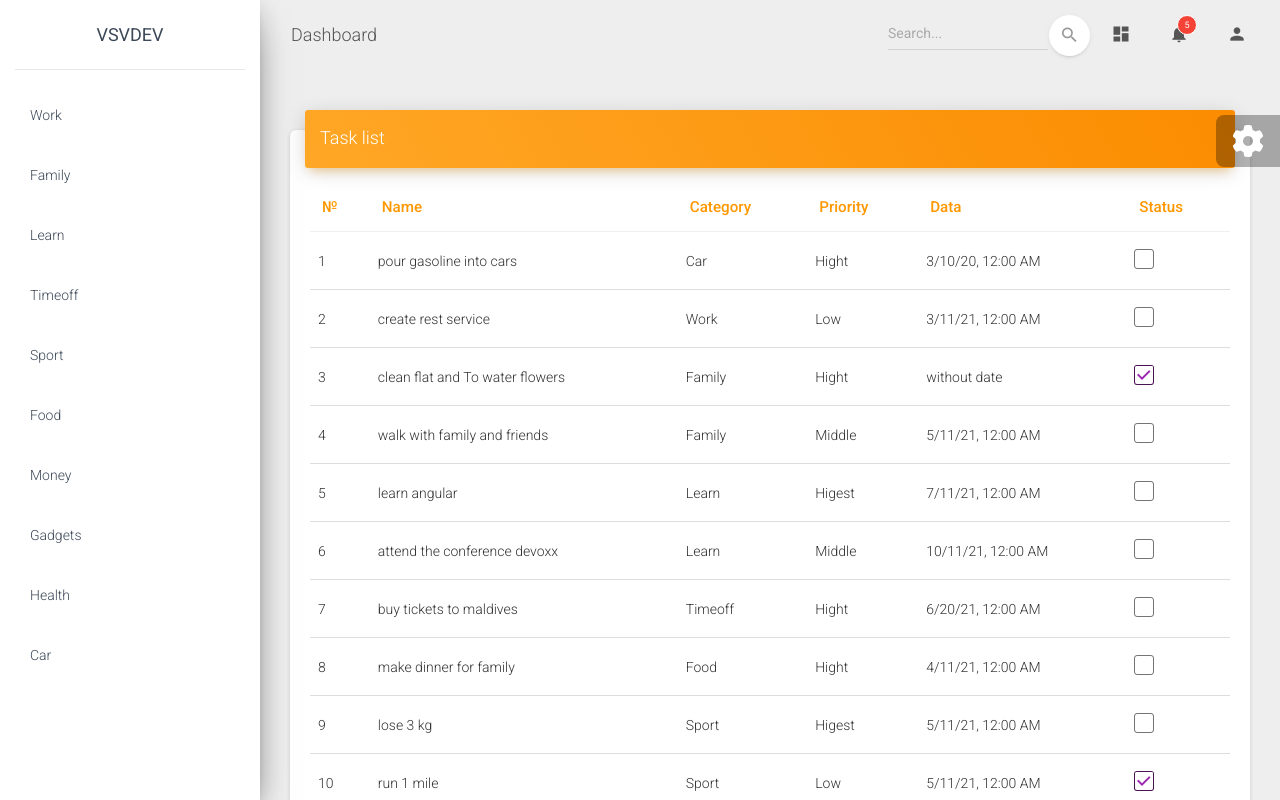
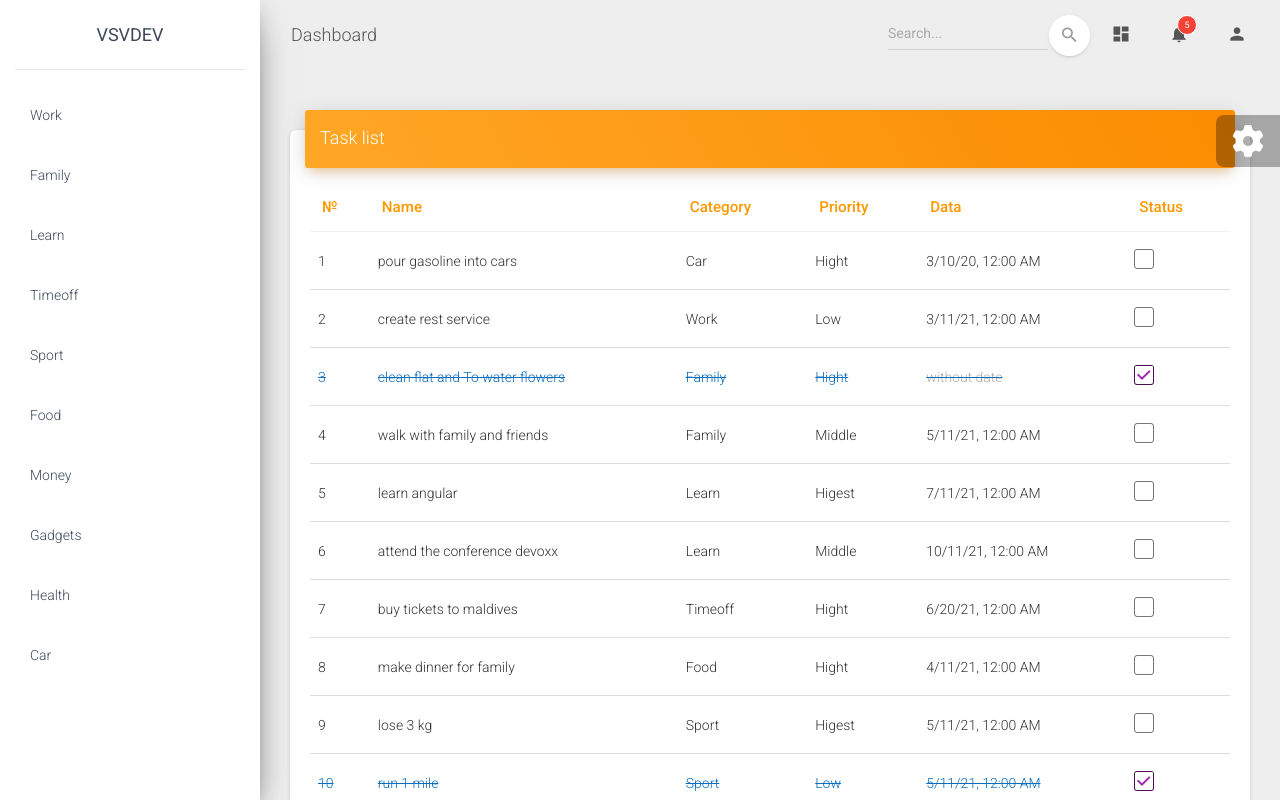
Before and after one commit to vsvdevua/afirstAngular, an Angular app: page / in a window 1280 px wide. Shown: the top 800 px of the page. Built offline with nearby package versions, Linux system fonts and the light colour scheme.

Commit message:
added strikethrough text when is done, gray to undefined value

```diff
--- a/src/app/views/tasks/tasks.component.css
+++ b/src/app/views/tasks/tasks.component.css
@@ -0,0 +1,7 @@
+.completed{
+  text-decoration: line-through;
+  color: #0a6ebd;
+}
+.novalue{
+  color: #adadad;
+}
--- a/src/app/views/tasks/tasks.component.html
+++ b/src/app/views/tasks/tasks.component.html
@@ -15,16 +15,17 @@
 
       </thead>
       <tbody>
-      <tr *ngFor="let task of tasks; let i = index">
+      <tr *ngFor="let task of tasks; let i = index" [class.completed]="task.completed">
         <td>{{i+1}}</td>
         <td>{{task.title}}</td>
-        <td>{{task.category != null ? task.category.title : 'without category'}}</td>
-        <td>{{task.priority != null ? task.priority.title : 'without priority'}}</td>
-        <td>{{task.date != null ? (task.date | date : 'short') : 'without date'}}</td>
+        <td [class.novalue]="task.category == null">{{task.category != null ? task.category.title : 'without category'}}</td>
+        <td [class.novalue]="task.priority == null">{{task.priority != null ? task.priority.title : 'without priority'}}</td>
+        <td [class.novalue]="task.date == null">{{task.date != null ? (task.date | date : 'short') : 'without date'}}</td>
         <td>
           <div class="form-check">
             <label class="form-check-label">
-              <input class="form-check-input" type="checkbox" [checked]="task.completed" value="">
+              <input class="form-check-input" type="checkbox" [checked]="task.completed" value=""
+              (click)="toggleTaskCompleted(task)">
               <span class="form-check-sign">
                                     <span class="check"></span>
                                   </span>
--- a/src/app/views/tasks/tasks.component.ts
+++ b/src/app/views/tasks/tasks.component.ts
@@ -17,4 +17,8 @@ export class TasksComponent implements OnInit {
     this.dataHandler.tasksSubject.subscribe(tasks => this.tasks = tasks);
   }
 
+  // tslint:disable-next-line:typedef
+  toggleTaskCompleted(task: Task) {
+    task.completed = !task.completed;
+  }
 }
```
